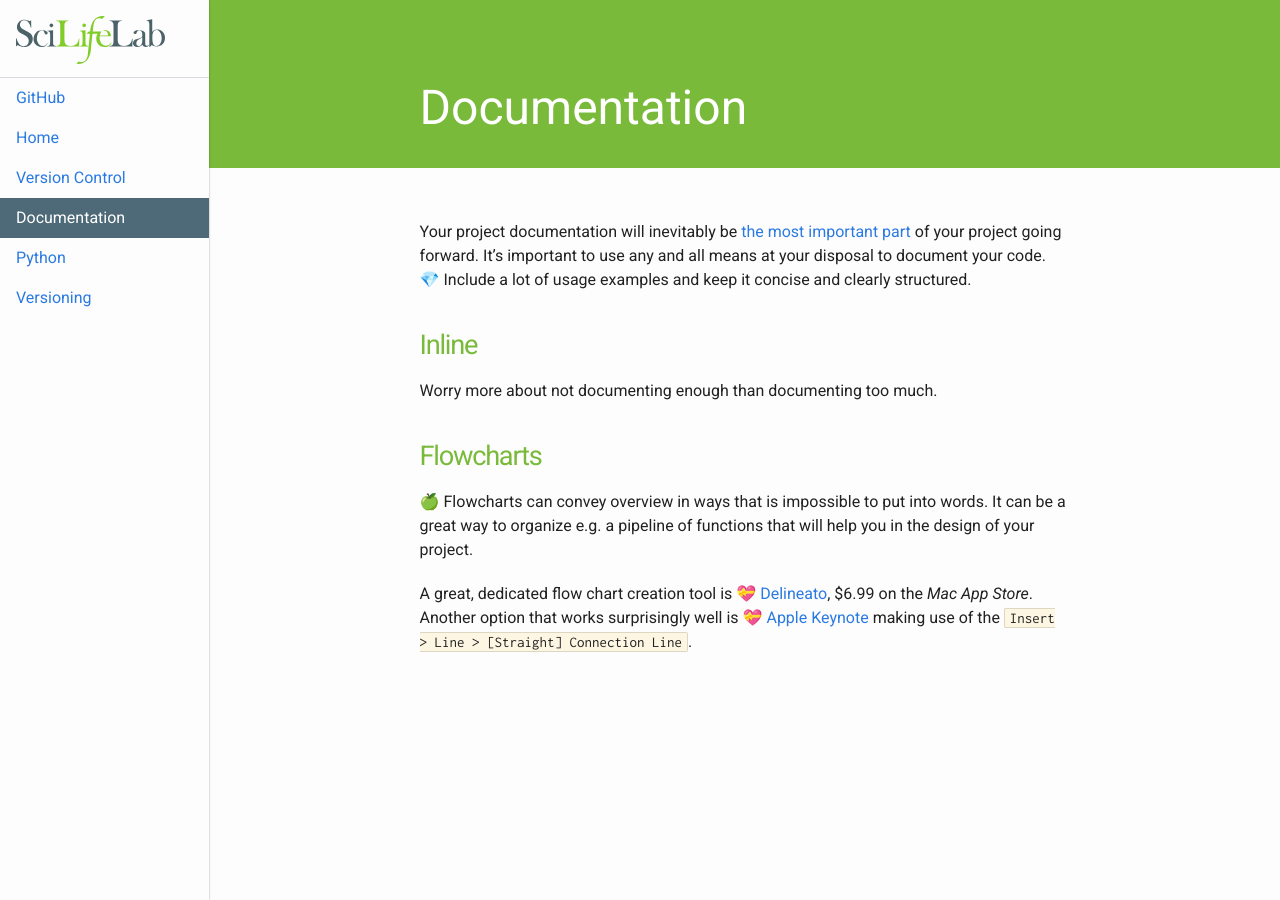
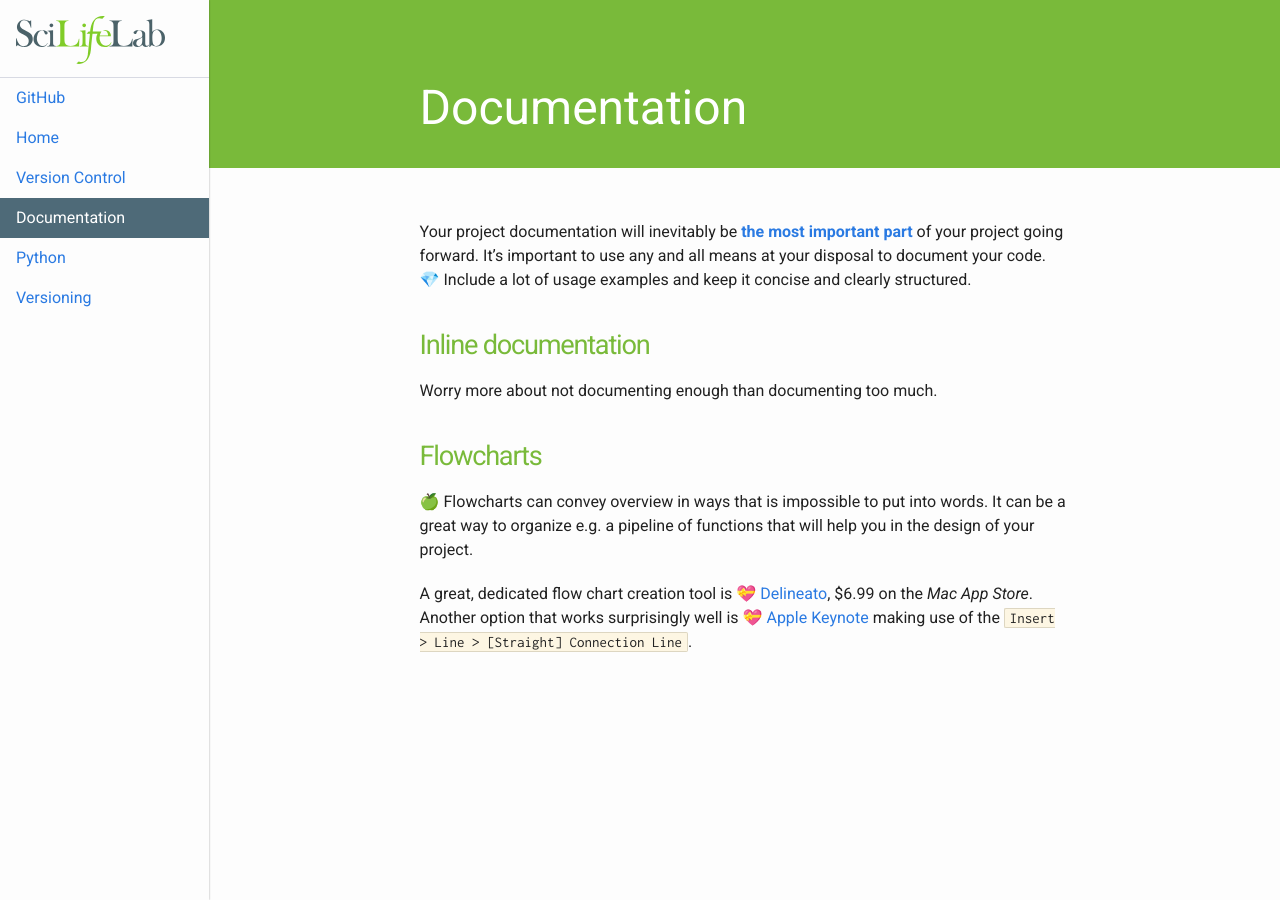
Before and after one commit to SciLifeLab/software-development, a Jekyll site: the page built from documentation/index.md, in a window 1280 px wide. Built offline with Jekyll 4.4.1, drawn with Linux system fonts in a browser that asks for light colours; emoji names are drawn with the system emoji font.

Commit message:
Minor fixes

```diff
--- a/documentation/index.md
+++ b/documentation/index.md
@@ -4,9 +4,9 @@
 permalink: /documentation/
 ---
 
-Your project documentation will inevitably be [the most][rdd] [important part][most-important-doc] of your project going forward. It's important to use any and all means at your disposal to document your code. :gem: Include a lot of usage examples and keep it concise and clearly structured.
+Your project documentation will inevitably be **[the most][rdd] [important part][most-important-doc]** of your project going forward. It's important to use any and all means at your disposal to document your code. :gem: Include a lot of usage examples and keep it concise and clearly structured.
 
-## Inline
+## Inline documentation
 Worry more about not documenting enough than documenting too much.
 
 ## Flowcharts
--- a/index.html
+++ b/index.html
@@ -18,6 +18,7 @@
 	<article class="page__body">
 		<p>Read it and weep.</p>
 
+		<h2>Conventions used in this document</h2>
 		<p>Different sections are marked with an emoji according to the following categories:</p>
 
 		<ul>
@@ -25,6 +26,8 @@
 			<li>:green_apple: = convention</li>
 			<li>:gift_heart: = helpful tool</li>
 		</ul>
+
+		<p>There's a significant difference between a <i>best practice</i> and a simple <i>convention</i>. <i>Best practices</i> are usually derived from experience and require some level of evidence to back them up. <i>Conventions</i> are often based on personal preference and are OK to break given some resonable argument.</p>
 	</article>
 
 </main>
```
Also changed, not shown: python.md (+1 -1 lines), versioning.md (+1 -0 lines).
